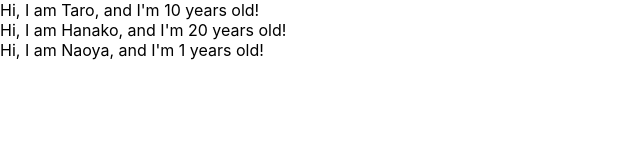
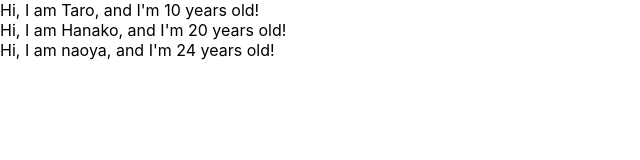
Before and after one commit to Naoya-abe/udemy-react-redux, a React (Create React App) app: page / in a window 1280 px wide. Shown: the top 160 px of the page, without its empty margins (0-640 px from the left). Built offline with nearby package versions, Linux system fonts and the light colour scheme.

Commit message:
[update] prop-types

```diff
--- a/src/App.js
+++ b/src/App.js
@@ -1,10 +1,11 @@
 import React from 'react'; // jsxを使う際にこのReactは必要
+import PropTypes from 'prop-types';
 
 const App = () => {
   const profiles = [
     {name: 'Taro', age: 10},
     {name: 'Hanako', age: 20},
-    {name: 'Naoya'},
+    {name: 'naoya', age: 24},
   ];
   return (
     <div>
@@ -23,7 +24,9 @@ const User = props => {
   );
 };
 
-User.defaultProps = {
-  age: 1,
+User.propTypes = {
+  name: PropTypes.string,
+  age: PropTypes.number.isRequired,
 };
+
 export default App;
```
